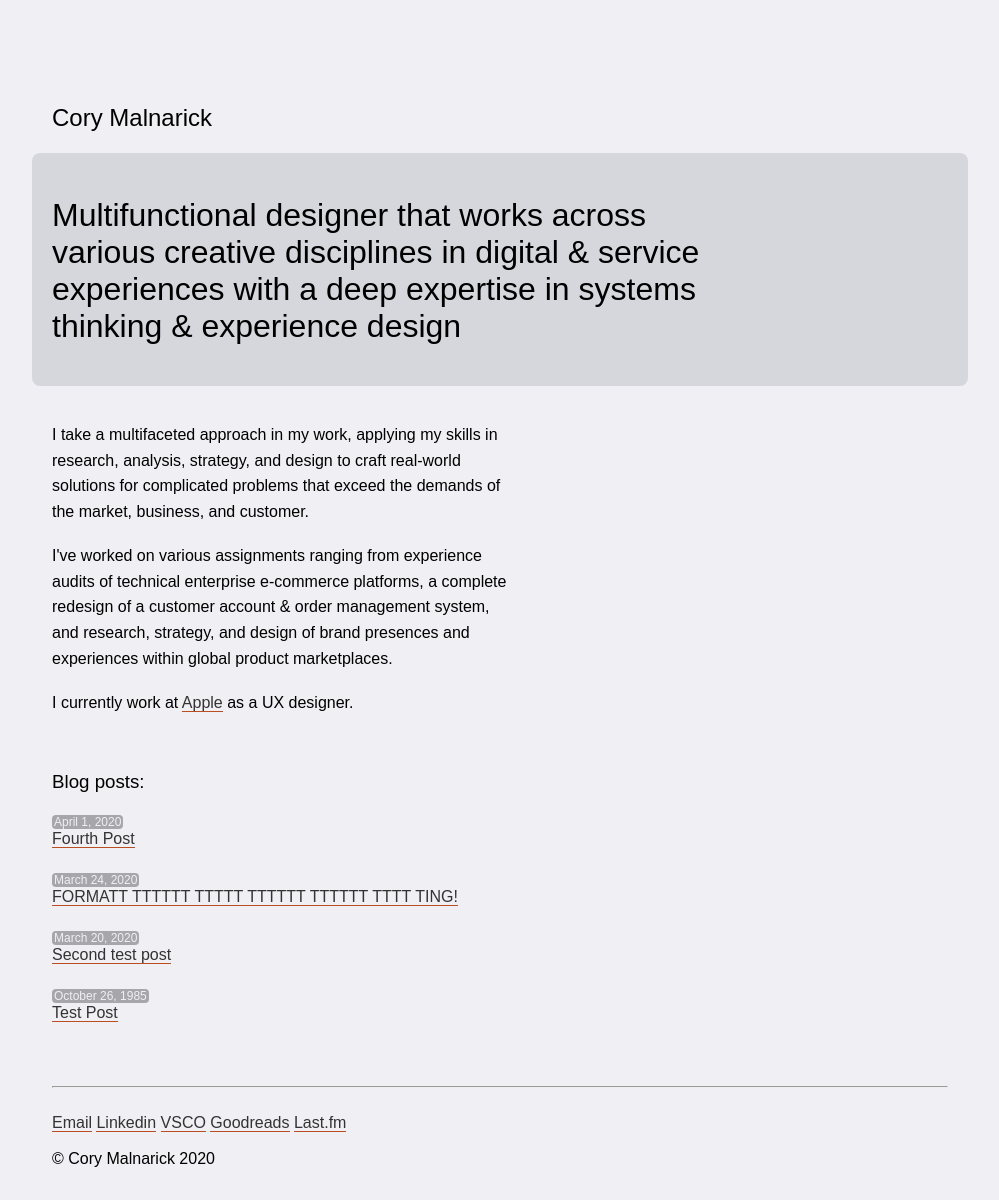
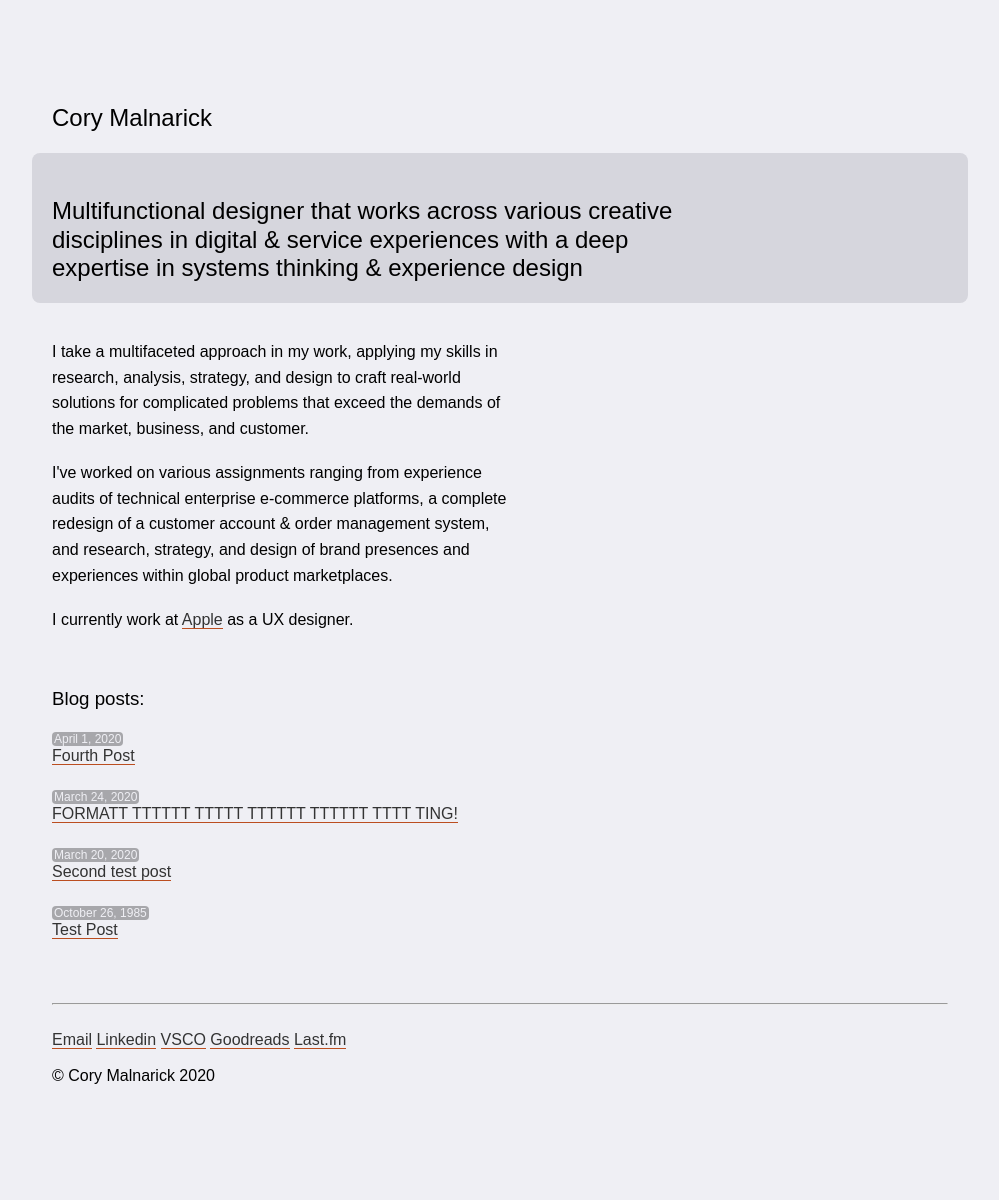
Before and after one commit to foundmonster/foundmonster.github.io, a Jekyll site: the page built from index.html, in a window 1280 px wide. Shown: the whole page, without its empty margins (140-1139 px from the left). Built offline with Jekyll 4.4.1, drawn with Linux system fonts in a browser that asks for light colours; some web fonts are replaced; after the commit the page ends 1117 px from its top, so only the background shows below that.

Commit message:
actually changing to h2

```diff
--- a/index.html
+++ b/index.html
@@ -3,7 +3,7 @@
 title: Cory Malnarick
 ---
 <h2 class="headercard-title">{{ page.title }}</h2>
-<div class="subheadercard"><h1 class="headercard-body">Multifunctional designer that works across various creative disciplines in digital & service experiences with a deep expertise in systems thinking & experience design</p></div>
+<div class="subheadercard"><h2 class="headercard-body">Multifunctional designer that works across various creative disciplines in digital & service experiences with a deep expertise in systems thinking & experience design</h2></div>
 <p>I take a multifaceted approach in my work, applying my skills in research, analysis, strategy, and design to craft real-world solutions for complicated problems that exceed the demands of the market, business, and customer.</p><br>
 <p>I've worked on various assignments ranging from experience audits of technical enterprise e-commerce platforms, a complete redesign of a customer account & order management system, and research, strategy, and design of brand presences and experiences within global product marketplaces.</p><br>
 <p>I currently work at <a href="https://apple.com">Apple</a> as a UX designer.</p>
```
